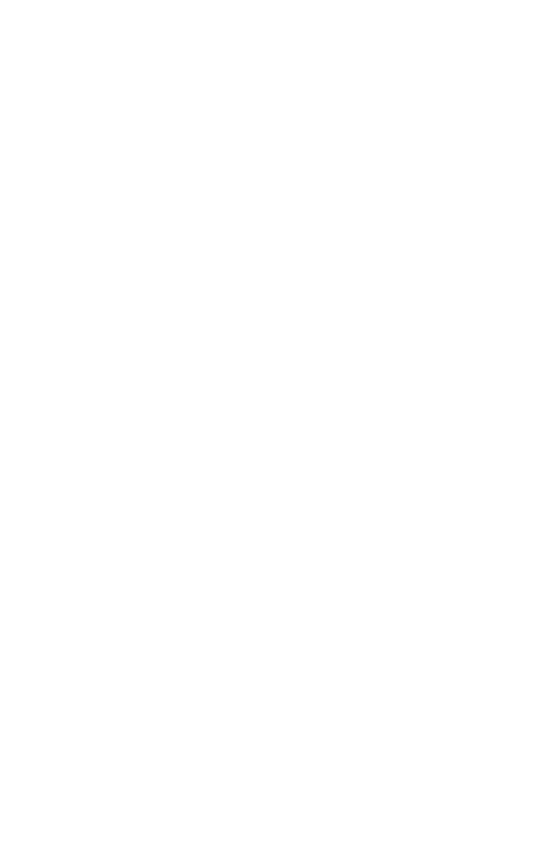
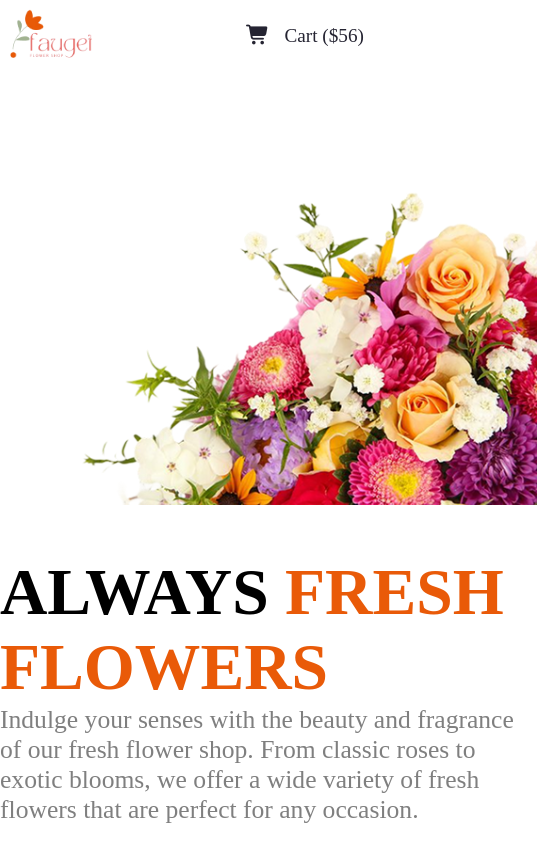
Before and after one commit to Wardun-00/assignment2-responsive-flower-repo, a plain HTML site: page index.html in a window 390 px wide. Shown: the whole page, 537 px wide, since content can reach past the window. Drawn offline with Linux system fonts and the light colour scheme.

Commit message:
added hero section

```diff
--- a/index.html
+++ b/index.html
@@ -3,11 +3,63 @@
   <head>
     <meta charset="UTF-8" />
     <meta name="viewport" content="width=device-width, initial-scale=1.0" />
-    <title>Document</title>
+    <title>Flower Mart</title>
+    <link
+      rel="stylesheet"
+      href="https://cdnjs.cloudflare.com/ajax/libs/font-awesome/7.0.0/css/all.min.css"
+      integrity="sha512-DxV+EoADOkOygM4IR9yXP8Sb2qwgidEmeqAEmDKIOfPRQZOWbXCzLC6vjbZyy0vPisbH2SyW27+ddLVCN+OMzQ=="
+      crossorigin="anonymous"
+      referrerpolicy="no-referrer"
+    />
+
+    <style>
+      @import url("https://fonts.googleapis.com/css2?family=Inter:ital,opsz,wght@0,14..32,100..900;1,14..32,100..900&display=swap");
+
+      @import url("https://fonts.googleapis.com/css2?family=Noto+Serif:ital,wght@0,100..900;1,100..900&display=swap");
+    </style>
     <link rel="stylesheet" href="./style.css" />
   </head>
   <body>
-    <header></header>
+    <header>
+      <nav>
+        <div class="nav-section-logo">
+          <img src="./images/logo.png" alt="web-logo" class="nav-logo" />
+        </div>
+
+        <div class="list-items">
+          <ul class="list-container">
+            <li class="nav-list"><a href="" class="nav-a">Home</a></li>
+            <li class="nav-list"><a href="" class="nav-b">Shop</a></li>
+            <li class="nav-list"><a href="" class="nav-b">About us</a></li>
+            <li class="nav-list">
+              <a href="" class="nav-a nav-c"
+                ><i class="fa-solid fa-cart-shopping"></i> &nbsp; Cart ($56)</a
+              >
+            </li>
+          </ul>
+        </div>
+      </nav>
+      <!-- hero section -->
+      <div class="hero-container">
+        <div class="hero-title-section">
+          <h1 class="hero-title-text">
+            ALWAYS <span class="title-span">FRESH FLOWERS</span>
+          </h1>
+          <p class="hero-sub-title">
+            Indulge your senses with the beauty and fragrance of our fresh
+            flower shop. From classic roses to exotic blooms, we offer a wide
+            variety of fresh flowers that are perfect for any occasion.
+          </p>
+        </div>
+        <div class="hero-image">
+          <img
+            src="./images/hero-flower.png"
+            alt="hero-flower"
+            class="hero-image"
+          />
+        </div>
+      </div>
+    </header>
 
     <main></main>
 
--- a/style.css
+++ b/style.css
@@ -0,0 +1,165 @@
+*{
+    margin: 0;
+    padding: 0;
+    box-sizing: border-box;
+
+}
+
+
+/* font section */
+
+.inter-font {
+  font-family: "Inter", sans-serif;
+  font-optical-sizing: auto;
+  font-style: normal;
+}
+
+.noto-serif-font {
+  font-family: "Noto Serif", serif;
+  font-optical-sizing: auto;
+  font-style: normal;
+  font-variation-settings:
+    "wdth" 100;
+}
+
+
+
+
+
+/* nav section */
+nav{
+    /* border: 3px solid red; */
+    max-width: 1140px;
+    height: 71px;
+    margin:0 auto;
+    display: flex;
+    justify-content: space-between;
+    align-items: center;
+
+}
+
+.nav-logo{
+   max-width: 135px;
+   height: 82px;
+}
+
+.list-container{
+    width: 415px;
+    list-style: none;
+    display: flex;
+    justify-content: space-evenly;
+    /* border: 2px solid blue; */
+
+
+}
+
+.nav-a{
+    text-decoration: none;
+    color:rgba(37, 36, 50, 1);
+
+}
+
+.nav-b{
+    color:rgba(137, 135, 161, 1) ;
+    text-decoration: none;
+}
+
+/* hero section */
+.hero-container{
+    /* border: 1px solid blue; */
+    display: flex;
+    justify-content: space-between;
+    align-items: center;
+    max-width: 1140px;
+    height: 450px;
+    margin: 0 auto;
+
+}
+
+.hero-title-section{
+    max-width: 570px;
+    height:300px;
+    /* overflow: hidden; */
+    /* border: 2px solid peru; */
+    /* text-align: center; */
+}
+
+.title-span{
+    color: rgba(233, 90, 8, 1);
+    font-size:4.1rem;
+    font-weight: 700;
+}
+
+.hero-title-text{
+     font-size:4.1rem;
+    font-weight: 700;
+}
+
+.hero-sub-title{
+    color: rgba(0, 0, 0, 0.5);
+    height: 108px;
+    font-size: 1.6rem;
+
+}
+
+
+.hero-image{
+    box-sizing:content-box;
+    display: block;
+}
+
+
+
+
+/***********Media screen for small device*************/
+
+@media screen and (max-width:576px) {
+
+/* nav section */
+
+.list-container .nav-list:not(:last-child){
+    display: none;
+
+}
+
+nav{
+
+    display: flex;
+     align-items: center;
+    justify-content: space-between;
+    /* border: 2px solid red; */
+    padding: 10px;
+}
+
+
+.list-container{
+    width: 150px;
+
+    /* border: 2px solid red; */
+}
+
+
+    .nav-c{
+        font-size: 1.2rem;
+    }
+
+
+
+    .hero-container{
+        flex-direction: column-reverse;
+        margin-top: 100px;
+        width:537px;
+        height: 744px;
+    }
+
+    .hero-title-section{
+       margin-bottom:100px;
+       margin-top:50px;
+       width: 100%;
+    }
+
+    .hero-image{
+        width: 100%;
+    }
+
+}
```
Also changed, not shown: images/logo.png (added).
